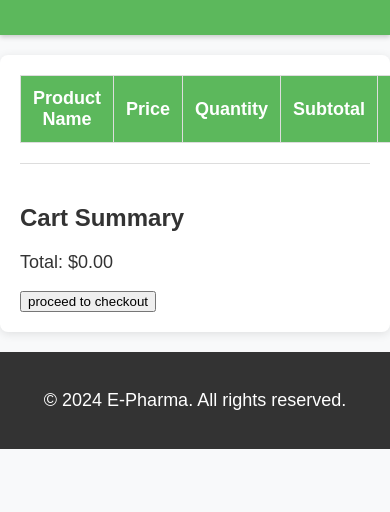
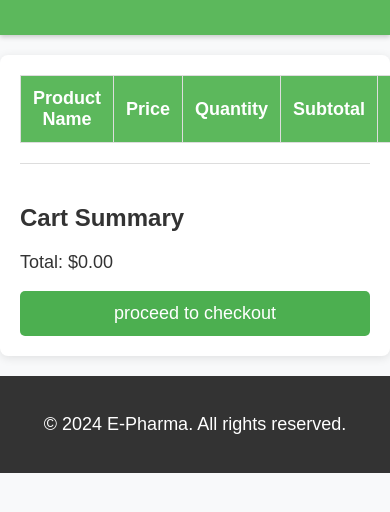
Before and after one commit to Dpstroke/E-pharma, a plain HTML site: page cart.html in a window 390 px wide. Shown: the part 104-616 px from the top of the page. Drawn offline with Linux system fonts and the light colour scheme.

Commit message:
cart.css

```diff
--- a/cart.css
+++ b/cart.css
@@ -81,19 +81,34 @@ p {
     font-size: 24px; /* Larger font size */
 }
 
-#checkout-btn {
-    background-color: #5cb85c; /* Green checkout button */
-    color: white; /* White text */
-    padding: 10px 20px; /* Padding */
+/* Style for the checkout button */
+.buy-now {
+    background-color: #4CAF50; /* Green background */
+    color: white; /* White text color */
     border: none; /* No border */
     border-radius: 5px; /* Rounded corners */
-    font-size: 18px; /* Font size */
-    cursor: pointer; /* Pointer cursor */
+    padding: 12px 20px; /* Padding for top/bottom and left/right */
+    text-align: center; /* Center text */
+    text-decoration: none; /* Remove underline */
+    display: inline-block; /* Aligns button properly */
+    font-size: 16px; /* Font size */
+    cursor: pointer; /* Pointer cursor on hover */
+    transition: background-color 0.3s ease; /* Smooth transition for hover effect */
 }
 
-#checkout-btn:hover {
-    background-color: #4cae4c; /* Darker green on hover */
+/* Change the background color on hover */
+.buy-now:hover {
+    background-color: #45a049; /* Darker green on hover */
 }
+
+/* Optional: Add some responsive styling */
+@media (max-width: 600px) {
+    .buy-now {
+        width: 100%; /* Full width on small screens */
+        font-size: 18px; /* Slightly larger font on smaller screens */
+    }
+}
+
 
 /* Footer Styles */
 footer {
```
